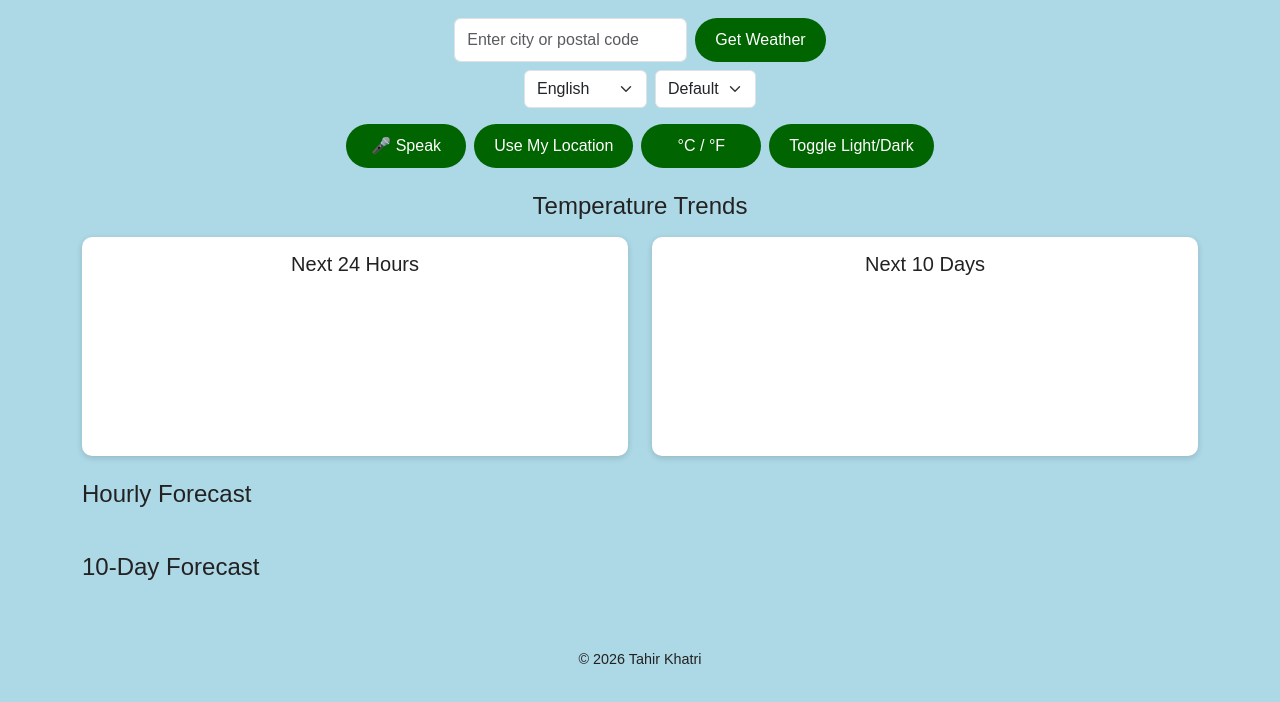
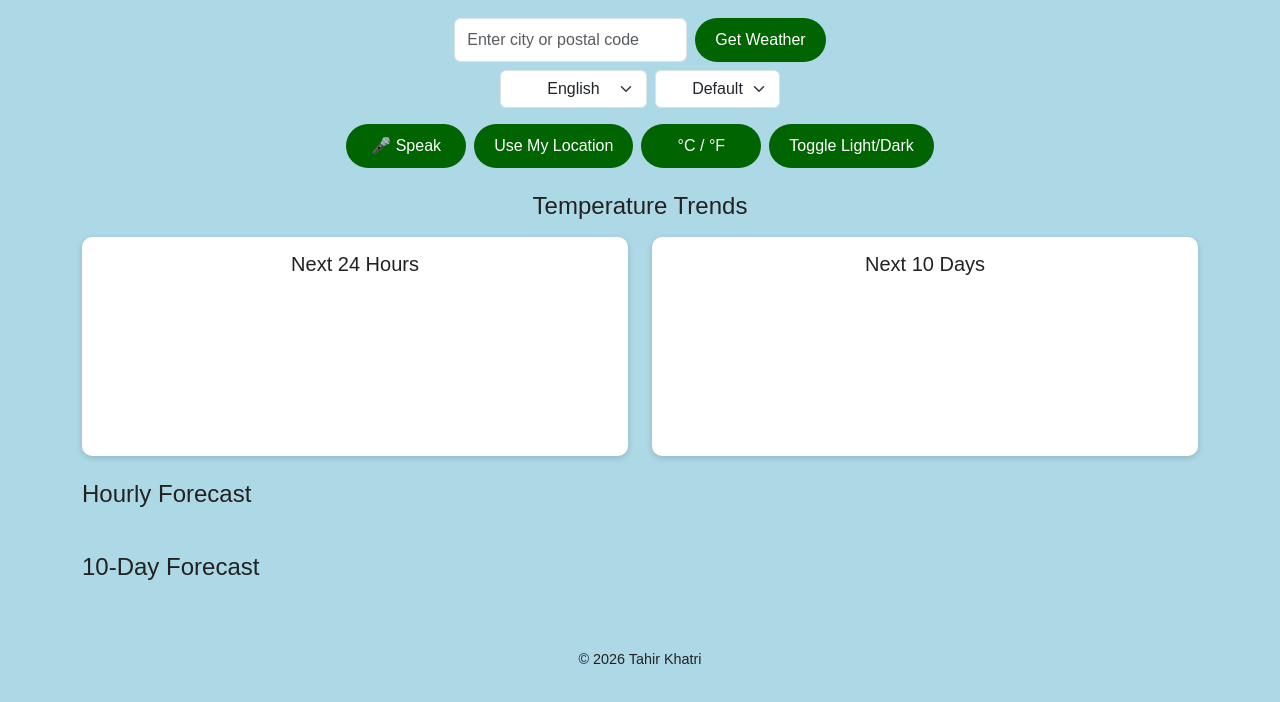
Before and after one commit to TK786/WeatherWebsite, a plain HTML site: page index.html in a window 1280 px wide. Shown: the part 144-846 px from the top of the page. Drawn offline with nearby package versions, Linux system fonts and the light colour scheme.

Commit message:
Add files via upload

```diff
--- a/style.css
+++ b/style.css
@@ -63,6 +63,20 @@ body {
 .input-row > * {
   flex: 0 0 auto !important;
   width: auto !important;
+}
+
+#language,
+#theme-picker {
+  width: 170px;
+  padding-left: 2.25rem;
+  padding-right: 2.25rem;
+  text-align: center;
+  text-align-last: center;
+}
+
+#language option,
+#theme-picker option {
+  text-align: center;
 }
 
 
```
